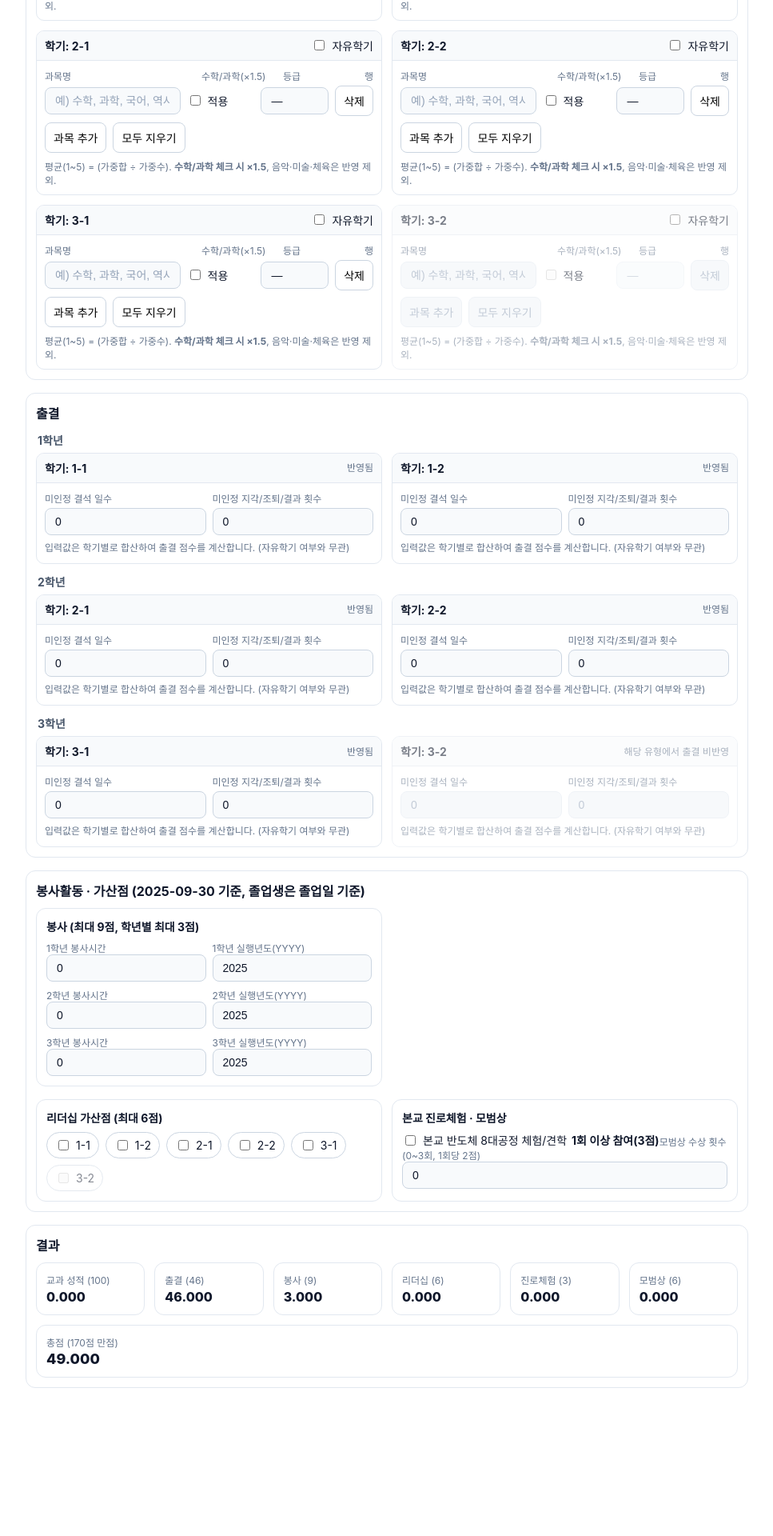
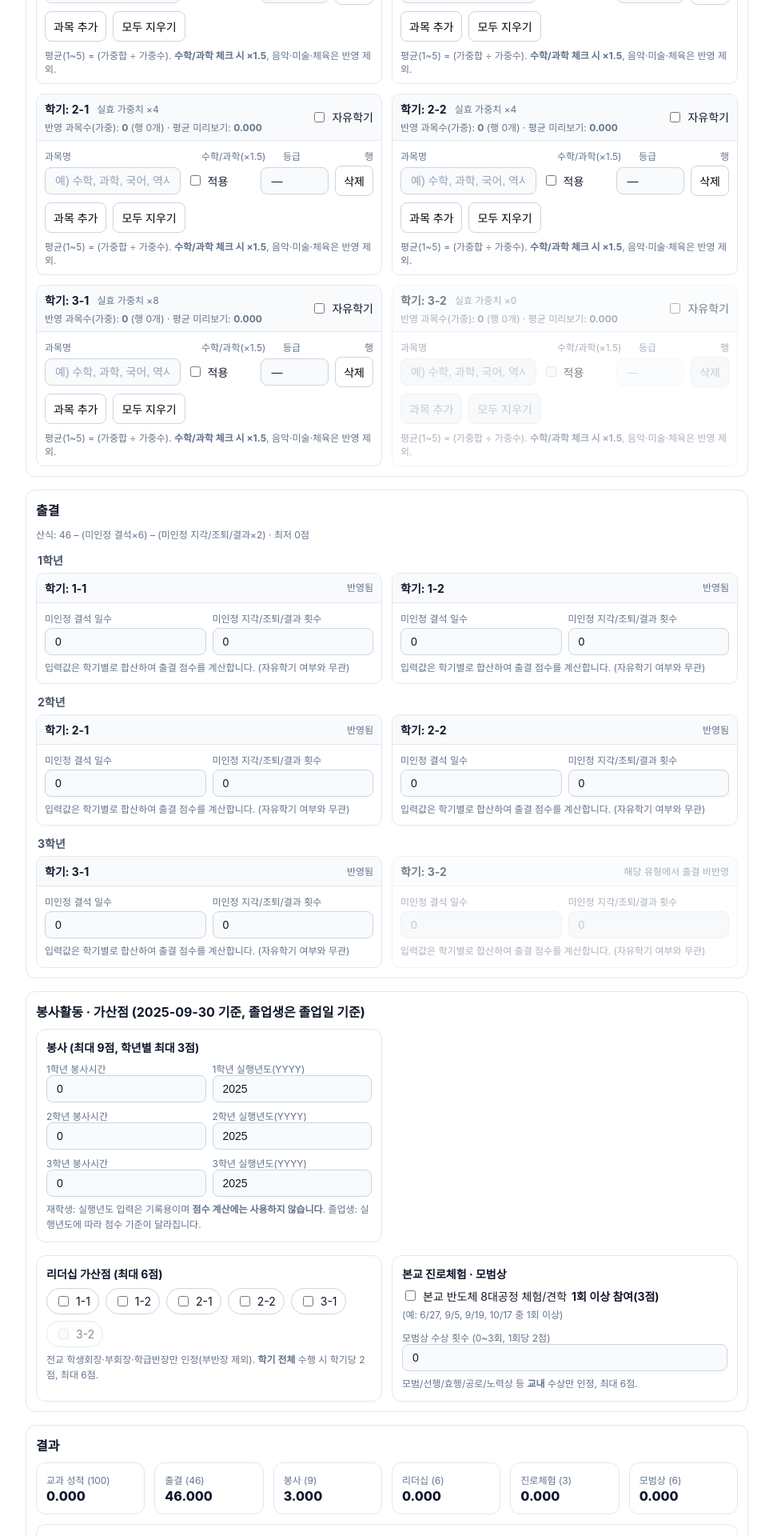
Before and after one commit to itsme-universo/meistercalculator2, a React (Create React App) app: page /student/semiconductor in a window 1280 px wide. Shown: the part 600-2520 px from the top of the page at 80% size, without its empty margins (156-1123 px from the left). Before the commit the page ends 2371 px from the top, so only its background shows below. Built offline with nearby package versions, Linux system fonts and the light colour scheme; a web font is replaced by a local one.

Commit message:
added vercel analytics

```diff
--- a/package.json
+++ b/package.json
@@ -9,6 +9,7 @@
   ],
   "main": "src/index.tsx",
   "dependencies": {
+    "@vercel/analytics": "^1.5.0",
     "exceljs": "4.4.0",
     "loader-utils": "3.2.1",
     "pdfjs-dist": "5.4.149",
--- a/src/App.tsx
+++ b/src/App.tsx
@@ -1,5 +1,6 @@
 import React from "react";
 import { BrowserRouter as Router, Routes, Route, Navigate } from "react-router-dom";
+import { Analytics } from "@vercel/analytics/react";
 import MainGatePage from "./MainGatePage";
 import GatePage from "./GatePage";
 import TeacherGatePage from "./TeacherGatePage";
--- a/src/SemiconductorCalculator.tsx
+++ b/src/SemiconductorCalculator.tsx
@@ -1,5 +1,4 @@
 import React, { useMemo, useRef, useState } from "react";
-import { useNavigate } from "react-router-dom";
 import * as XLSX from "xlsx";
 import ExcelJS from "exceljs";
 
@@ -72,8 +71,11 @@ type StdSubj = {
 
 const BANNED_SUBJECT_KEYWORDS = ["음악", "미술", "체육"];
 
-export default function SemiconductorCalculator() {
-  const navigate = useNavigate();
+interface SemiconductorCalculatorProps {
+  onBack?: () => void;
+}
+
+export default function SemiconductorCalculator({ onBack }: SemiconductorCalculatorProps) {
   const [atype, setAtype] = useState<ApplicantType>("재학생");
 
   // 재학생/졸업생: 학기별 과목 리스트(동적)
@@ -704,6 +706,10 @@ export default function SemiconductorCalculator() {
         input[type="radio"], input[type="checkbox"]{ accent-color:#22c55e }
       `}</style>
 
+      <button className="btn" onClick={onBack || (() => window.history.back())} style={{ marginBottom: "20px" }}>
+        ← 목록으로
+      </button>
+
       <h1>대구반도체마이스터고 1차 전형 성적 계산기</h1>
       <div className="muted" style={{ margin: "10px 0" }}>
         • 본 계산기는 <b>1차 전형</b>만 대상으로 합니다. (2차 전형의
@@ -802,6 +808,14 @@ export default function SemiconductorCalculator() {
                         }}
                       >
                         <strong>학기: {sem.key}</strong>
+                        <span className="badge-muted">
+                          실효 가중치 ×{round3(effectiveWeights[sem.key])}
+                        </span>
+                      </div>
+                      <div className="badge-muted" style={{ marginTop: 4 }}>
+                        반영 과목수(가중): <b>{round3(weightedCount)}</b> (행{" "}
+                        {includedRowCount}개) · 평균 미리보기:{" "}
+                        <b>{round3(avg).toFixed(3)}</b>
                       </div>
                     </div>
                     <label
@@ -1042,6 +1056,9 @@ export default function SemiconductorCalculator() {
       {atype !== "검정고시" && (
         <section className="card" style={{ marginBottom: 16 }}>
           <h3>출결</h3>
+          <div className="muted">
+            산식: 46 – (미인정 결석×6) – (미인정 지각/조퇴/결과×2) · 최저 0점
+          </div>
 
           {[1, 2, 3].map((year) => (
             <div key={year} className="year-block">
@@ -1214,6 +1231,11 @@ export default function SemiconductorCalculator() {
                   />
                 </div>
               </div>
+              <div className="muted" style={{ marginTop: 6 }}>
+                재학생: 실행년도 입력은 기록용이며{" "}
+                <b>점수 계산에는 사용하지 않습니다</b>. 졸업생: 실행년도에 따라
+                점수 기준이 달라집니다.
+              </div>
             </div>
           </div>
 
@@ -1248,6 +1270,10 @@ export default function SemiconductorCalculator() {
                   );
                 })}
               </div>
+              <div className="muted" style={{ marginTop: 6 }}>
+                전교 학생회장·부회장·학급반장만 인정(부반장 제외).{" "}
+                <b>학기 전체</b> 수행 시 학기당 2점, 최대 6점.
+              </div>
             </div>
 
             <div className="card">
@@ -1264,6 +1290,9 @@ export default function SemiconductorCalculator() {
                 />
                 본교 반도체 8대공정 체험/견학 <b>1회 이상 참여(3점)</b>
               </label>
+              <div className="muted" style={{ margin: "4px 0 10px" }}>
+                (예: 6/27, 9/5, 9/19, 10/17 중 1회 이상)
+              </div>
 
               <label className="badge-muted">
                 모범상 수상 횟수 (0~3회, 1회당 2점)
@@ -1277,6 +1306,9 @@ export default function SemiconductorCalculator() {
                 value={awardsCount}
                 onChange={(e) => setAwardsCount(Number(e.target.value))}
               />
+              <div className="muted" style={{ marginTop: 6 }}>
+                모범/선행/효행/공로/노력상 등 <b>교내</b> 수상만 인정, 최대 6점.
+              </div>
             </div>
           </div>
         </section>
```
Also changed, not shown: public/manifest.json, 1 other file (tests, documents, lock files or other folders).
